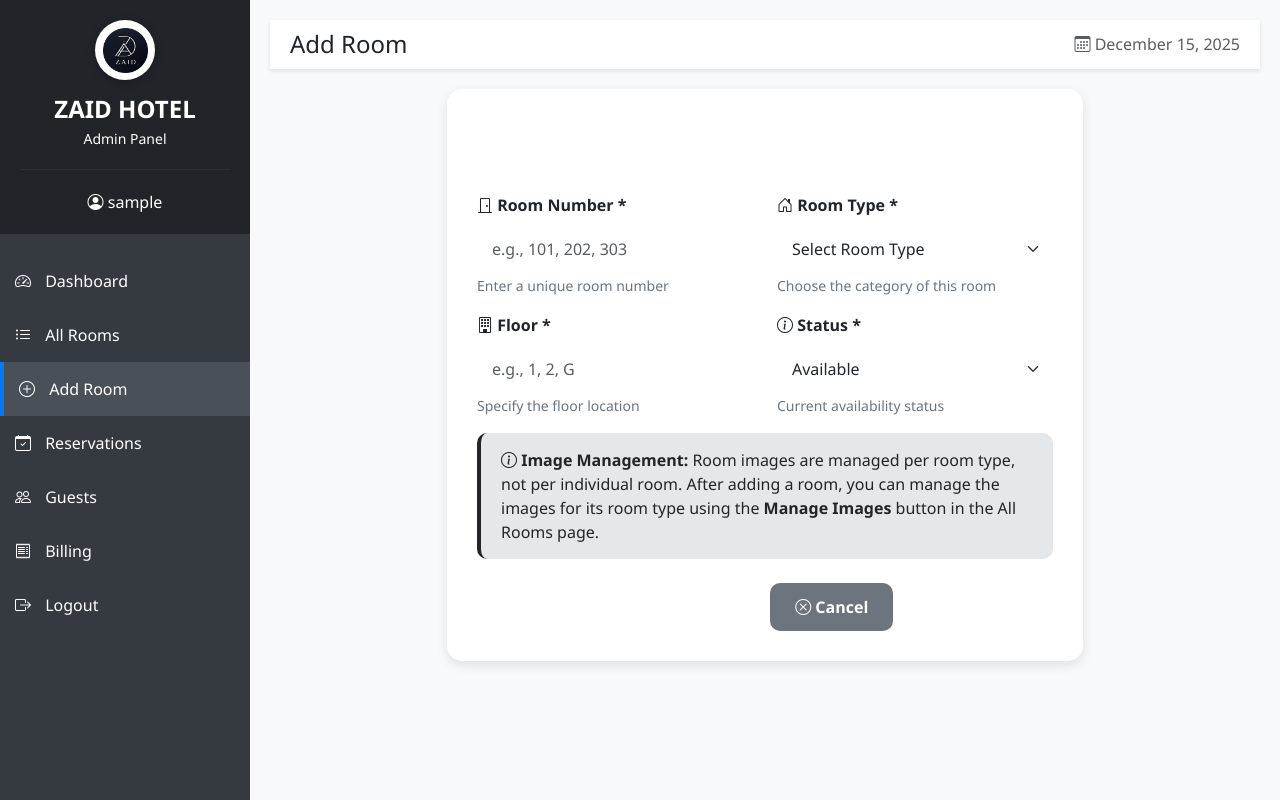
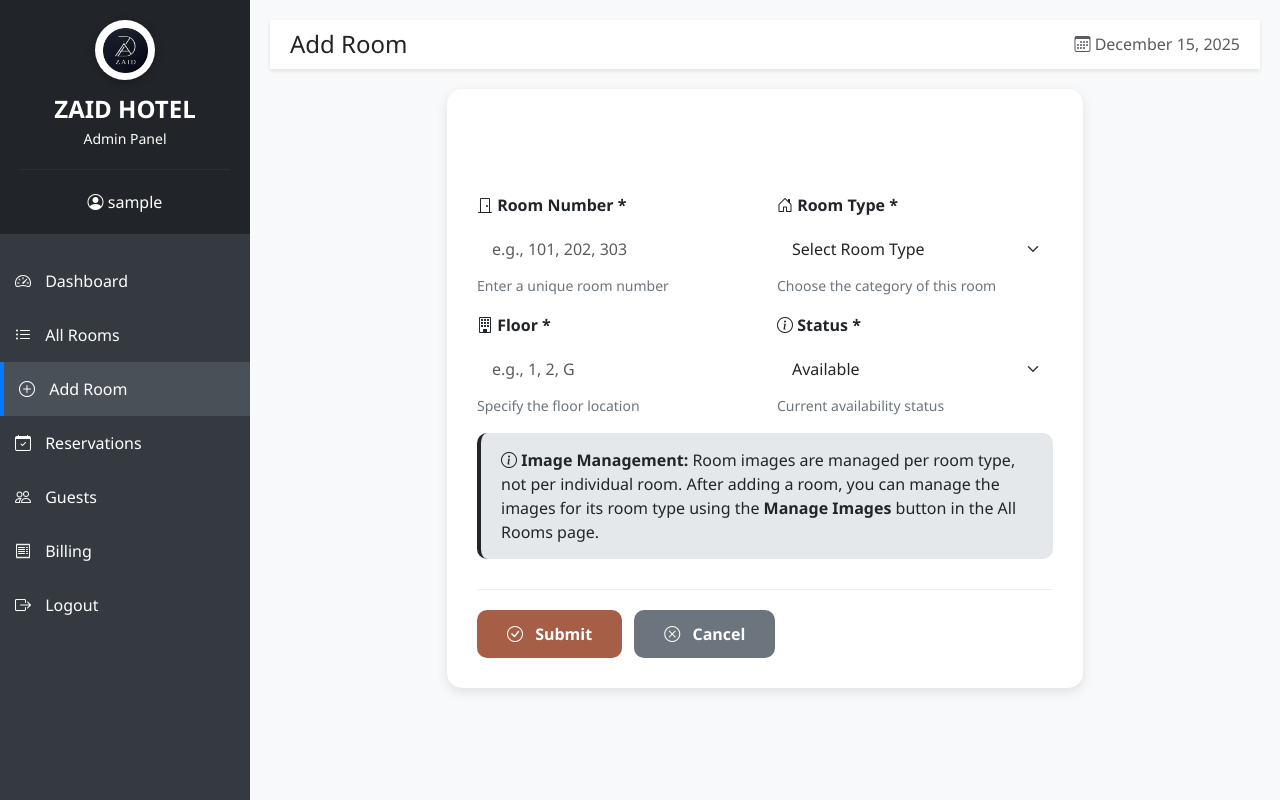
Before and after one commit to ShaneLilies/HOTELER, a PHP site: page /hotel-reservation-system/add-room.php in a window 1280 px wide. Run offline with PHP 8.4, Linux system fonts and the light colour scheme; the visitor is signed in with stand-in values (Sample User, id 1); data comes from the database, SQL or seed files in the repository; both versions use the stored data as it was after the commit.

Commit message:
Submit button

```diff
--- a/admin/add-room.php
+++ b/admin/add-room.php
@@ -81,31 +81,45 @@ if ($_SERVER['REQUEST_METHOD'] == 'POST') {
     box-shadow: 0 0 0 0.2rem rgba(166, 94, 70, 0.25);
 }
 
+/* SIMPLE BUTTON STYLES - NO HOVER TRICKS */
+.form-buttons {
+    margin-top: 30px;
+    padding-top: 20px;
+    border-top: 1px solid #eee;
+    display: block !important;
+    visibility: visible !important;
+    opacity: 1 !important;
+}
+
 .btn {
-    padding: 12px 25px;
+    padding: 12px 30px;
     border-radius: 10px;
     font-weight: 600;
-    transition: all 0.3s ease;
+    font-size: 16px;
+    border: none;
+    cursor: pointer;
+    display: inline-block !important;
+    visibility: visible !important;
+    opacity: 1 !important;
+    position: relative !important;
+    z-index: 100 !important;
 }
 
 .btn-primary {
-    background: linear-gradient(135deg, var(--accent-brown), var(--warm-tan));
-    border: none;
-}
-
-.btn-primary:hover {
-    transform: translateY(-2px);
-    box-shadow: 0 6px 20px rgba(166, 94, 70, 0.4);
+    background-color: #A65E46 !important;
+    color: white !important;
 }
 
 .btn-secondary {
-    background-color: #6c757d;
-    border: none;
+    background-color: #6c757d !important;
+    color: white !important;
 }
 
-.btn-secondary:hover {
-    background-color: #5a6268;
-    transform: translateY(-2px);
+/* Remove all hover effects that might hide the button */
+.btn-primary:hover, .btn-secondary:hover {
+    opacity: 1 !important;
+    visibility: visible !important;
+    filter: brightness(90%);
 }
 
 .alert {
@@ -233,13 +247,14 @@ if ($_SERVER['REQUEST_METHOD'] == 'POST') {
                             <strong>Manage Images</strong> button in the All Rooms page.
                         </div>
 
-                        <div class="d-grid gap-2 d-md-flex justify-content-md-end mt-4">
-                            <a href="all-rooms.php" class="btn btn-secondary">
-                                <i class="bi bi-x-circle"></i> Cancel
+                        <!-- SIMPLE BUTTONS - ALWAYS VISIBLE -->
+                        <div class="form-buttons">
+                            <button type="submit" class="btn btn-primary">
+                                <i class="bi bi-check-circle me-2"></i> Submit
+                            </button>
+                            <a href="all-rooms.php" class="btn btn-secondary ms-2">
+                                <i class="bi bi-x-circle me-2"></i> Cancel
                             </a>
-                            <button type="submit" class="btn btn-primary">
-                                <i class="bi bi-check-circle"></i> Add Room
-                            </button>
                         </div>
                     </form>
                 </div>
```
Also changed, not shown: database/hotel_reservation.db.
